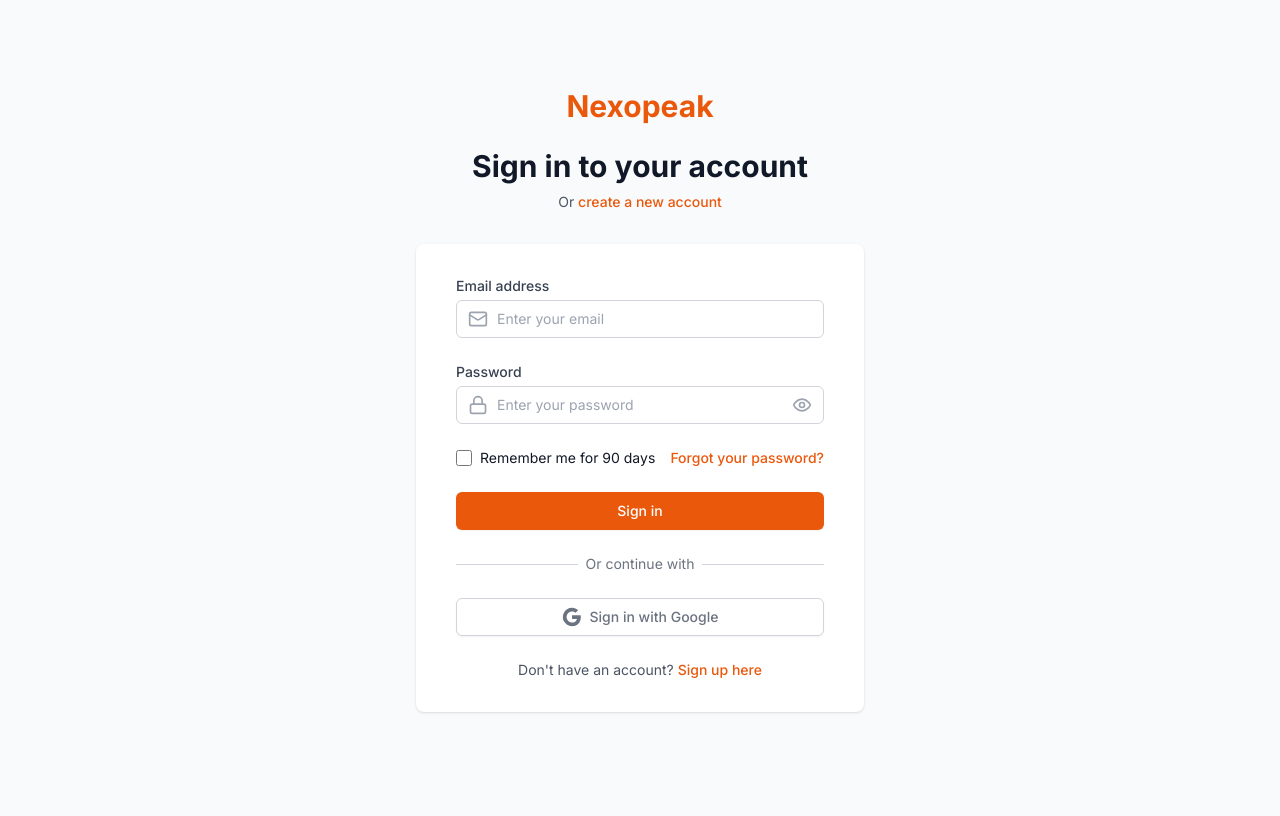
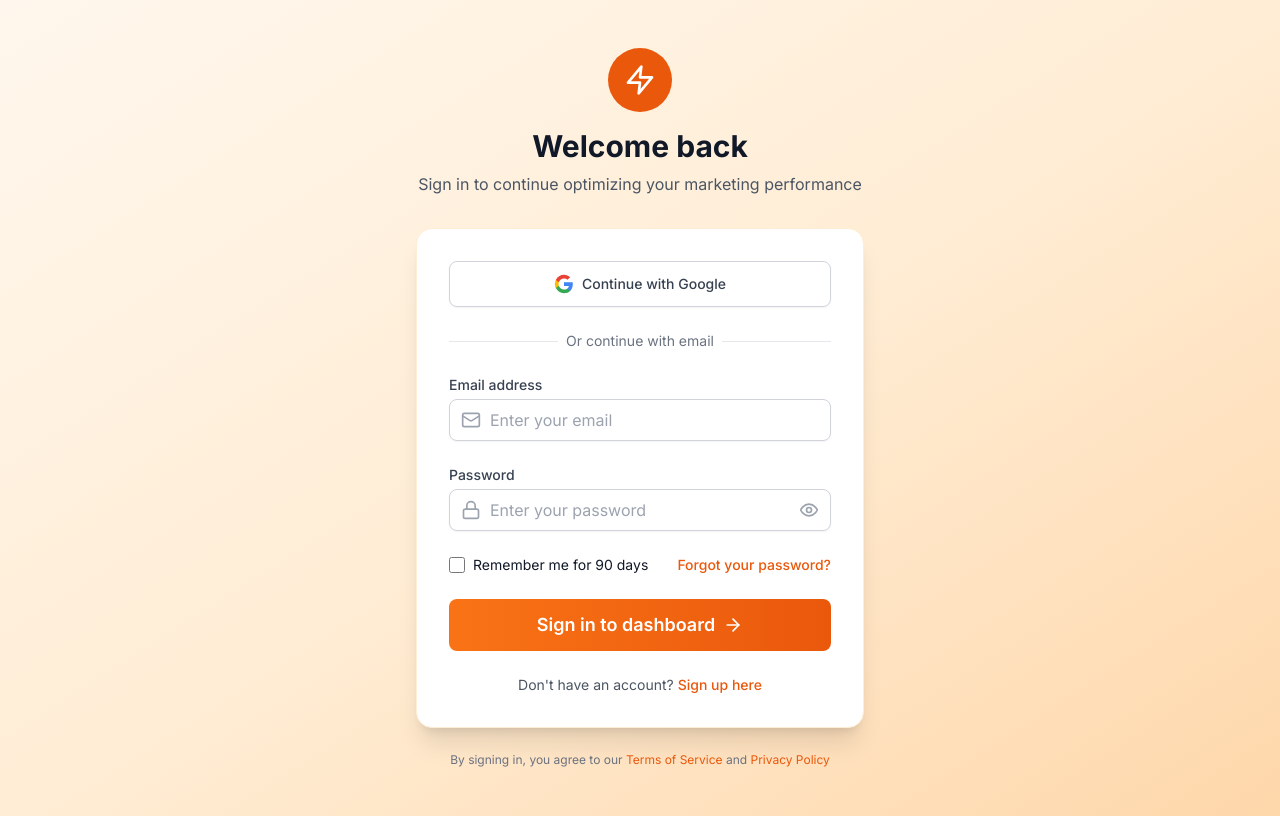
Before and after one commit to BenjaminR-PM/Nexopeak, a Next.js app in the folder frontend/: page /auth/login in a window 1280 px wide. Built offline with nearby package versions, Linux system fonts and the light colour scheme.

Commit message:
Update login page styling to match signup page and fix Google SSO functionality

```diff
--- a/frontend/app/auth/login/page.tsx
+++ b/frontend/app/auth/login/page.tsx
@@ -10,9 +10,12 @@
   Lock,
   AlertCircle,
   CheckCircle,
-  Loader2
+  Loader2,
+  Zap,
+  ArrowRight
 } from 'lucide-react'
 import { RequireNoAuth } from '@/components/ProtectedRoute'
+import Script from 'next/script'
 
 export default function LoginPage() {
   const [email, setEmail] = useState('')
@@ -20,6 +23,7 @@
   const [rememberMe, setRememberMe] = useState(false)
   const [showPassword, setShowPassword] = useState(false)
   const [isLoading, setIsLoading] = useState(false)
+  const [isOAuthLoading, setIsOAuthLoading] = useState(false)
   const [error, setError] = useState('')
   const [success, setSuccess] = useState('')
   const router = useRouter()
@@ -30,6 +34,16 @@
     if (token) {
       // Verify token is still valid
       verifyTokenAndRedirect(token)
+    }
+  }, [])
+
+  // Initialize Google Sign-In
+  useEffect(() => {
+    if (typeof window !== 'undefined' && window.google) {
+      window.google.accounts.id.initialize({
+        client_id: process.env.NEXT_PUBLIC_GOOGLE_CLIENT_ID || '641526035282-75q9tavd87q4spnhfemarscj2679t78m.apps.googleusercontent.com',
+        callback: handleGoogleResponse
+      })
     }
   }, [])
 
@@ -104,38 +118,67 @@
     }
   }
 
-  const handleGoogleLogin = async () => {
-    setIsLoading(true)
+  const handleGoogleResponse = async (response: any) => {
+    console.log('Google response received:', response)
+    setIsOAuthLoading(true)
     setError('')
 
     try {
-      // Google OAuth flow
       const apiUrl = process.env.NEXT_PUBLIC_API_URL || 'https://nexopeak-backend-54c8631fe608.herokuapp.com'
-      const response = await fetch(`${apiUrl}/api/v1/connections/google-analytics/auth`, {
-        method: 'GET',
+      console.log('API URL:', apiUrl)
+
+      const apiResponse = await fetch(`${apiUrl}/api/v1/auth/google`, {
+        method: 'POST',
         headers: {
-          'Content-Type': 'application/json'
-        }
+          'Content-Type': 'application/json',
+        },
+        body: JSON.stringify({
+          id_token: response.credential,
+          remember_me: rememberMe
+        }),
       })
 
-      if (response.ok) {
-        const data = await response.json()
-        if (data.redirect_url) {
-          // Store remember me preference
-          if (rememberMe) {
-            localStorage.setItem('google_remember_me', 'true')
+      console.log('Response status:', apiResponse.status)
+
+      if (!apiResponse.ok) {
+        const errorData = await apiResponse.json()
+        console.error('API Error:', errorData)
+        throw new Error(errorData.detail || 'Google login failed')
       }
-          window.location.href = data.redirect_url
+
+      const loginData = await apiResponse.json()
+      console.log('Login successful:', loginData.user.email)
+
+      // Store authentication data
+      localStorage.setItem('access_token', loginData.access_token)
+      localStorage.setItem('refresh_token', loginData.refresh_token)
+      localStorage.setItem('user_data', JSON.stringify(loginData.user))
+
+      if (loginData.remember_me) {
+        localStorage.setItem('remember_me', 'true')
+      }
+
+      setSuccess(`Welcome back ${loginData.user.name}! Redirecting...`)
+
+      // Redirect to dashboard
+      setTimeout(() => {
+        router.push('/dashboard')
+      }, 1000)
+
+    } catch (error: any) {
+      console.error('Google login error:', error)
+      setError(error.message || 'Google login failed. Please try again.')
+    } finally {
+      setIsOAuthLoading(false)
+    }
+  }
+
+  const handleGoogleLogin = () => {
+    console.log('Google login clicked!')
+    if (typeof window !== 'undefined' && window.google) {
+      window.google.accounts.id.prompt()
     } else {
-          throw new Error('No redirect URL received')
-        }
-      } else {
-        throw new Error(`HTTP ${response.status}: ${response.statusText}`)
-      }
-    } catch (error) {
-      setError('Failed to initiate Google login. Please try again.')
-    } finally {
-      setIsLoading(false)
+      setError('Google Sign-In not loaded. Please refresh the page.')
     }
   }
 
@@ -179,33 +222,72 @@
   }, [])
 
   return (
+    <>
+      <Script
+        src="https://accounts.google.com/gsi/client"
+        strategy="beforeInteractive"
+      />
       <RequireNoAuth>
-      <div className="min-h-screen bg-gray-50 flex flex-col justify-center py-12 sm:px-6 lg:px-8">
+        <div className="min-h-screen bg-gradient-to-br from-orange-50 via-orange-100 to-orange-200 flex flex-col justify-center py-12 sm:px-6 lg:px-8">
           <div className="sm:mx-auto sm:w-full sm:max-w-md">
             <div className="text-center">
-            <h1 className="text-3xl font-bold text-primary-600">Nexopeak</h1>
-            <h2 className="mt-6 text-3xl font-bold text-gray-900">Sign in to your account</h2>
-            <p className="mt-2 text-sm text-gray-600">
-              Or{' '}
-              <Link href="/auth/signup" className="font-medium text-primary-600 hover:text-primary-500">
-                create a new account
-              </Link>
+              <div className="mx-auto h-16 w-16 bg-orange-600 rounded-full flex items-center justify-center mb-4">
+                <Zap className="h-8 w-8 text-white" />
+              </div>
+              <h2 className="text-3xl font-bold text-gray-900 mb-2">
+                Welcome back
+              </h2>
+              <p className="text-gray-600">
+                Sign in to continue optimizing your marketing performance
               </p>
             </div>
           </div>
 
           <div className="mt-8 sm:mx-auto sm:w-full sm:max-w-md">
-          <div className="bg-white py-8 px-4 shadow sm:rounded-lg sm:px-10">
-            <form className="space-y-6" onSubmit={handleSubmit}>
+            <div className="bg-white rounded-2xl shadow-xl p-8 border border-orange-100">
+              {/* Google OAuth Button */}
+              <button
+                type="button"
+                onClick={handleGoogleLogin}
+                disabled={isOAuthLoading}
+                className="w-full flex justify-center items-center px-4 py-3 border border-gray-300 rounded-lg shadow-sm bg-white text-sm font-medium text-gray-700 hover:bg-gray-50 focus:outline-none focus:ring-2 focus:ring-offset-2 focus:ring-orange-500 disabled:opacity-50 transition-colors duration-200"
+              >
+                {isOAuthLoading ? (
+                  <div className="animate-spin rounded-full h-5 w-5 border-b-2 border-gray-700"></div>
+                ) : (
+                  <>
+                    <svg className="w-5 h-5 mr-2" viewBox="0 0 24 24">
+                      <path fill="#4285F4" d="M22.56 12.25c0-.78-.07-1.53-.2-2.25H12v4.26h5.92c-.26 1.37-1.04 2.53-2.21 3.31v2.77h3.57c2.08-1.92 3.28-4.74 3.28-8.09z"/>
+                      <path fill="#34A853" d="M12 23c2.97 0 5.46-.98 7.28-2.66l-3.57-2.77c-.98.66-2.23 1.06-3.71 1.06-2.86 0-5.29-1.93-6.16-4.53H2.18v2.84C3.99 20.53 7.7 23 12 23z"/>
+                      <path fill="#FBBC05" d="M5.84 14.09c-.22-.66-.35-1.36-.35-2.09s.13-1.43.35-2.09V7.07H2.18C1.43 8.55 1 10.22 1 12s.43 3.45 1.18 4.93l2.85-2.22.81-.62z"/>
+                      <path fill="#EA4335" d="M12 5.38c1.62 0 3.06.56 4.21 1.64l3.15-3.15C17.45 2.09 14.97 1 12 1 7.7 1 3.99 3.47 2.18 7.07l3.66 2.84c.87-2.6 3.3-4.53 6.16-4.53z"/>
+                    </svg>
+                    Continue with Google
+                  </>
+                )}
+              </button>
+
+              <div className="mt-6">
+                <div className="relative">
+                  <div className="absolute inset-0 flex items-center">
+                    <div className="w-full border-t border-gray-200" />
+                  </div>
+                  <div className="relative flex justify-center text-sm">
+                    <span className="px-2 bg-white text-gray-500">Or continue with email</span>
+                  </div>
+                </div>
+              </div>
+
+              <form className="mt-6 space-y-6" onSubmit={handleSubmit}>
                 {error && (
-                <div className="flex items-center space-x-2 text-red-600 bg-red-50 p-3 rounded-md">
+                  <div className="flex items-center space-x-2 text-red-600 bg-red-50 p-3 rounded-lg">
                     <AlertCircle className="h-5 w-5" />
                     <span>{error}</span>
                   </div>
                 )}
 
                 {success && (
-                <div className="flex items-center space-x-2 text-green-600 bg-green-50 p-3 rounded-md">
+                  <div className="flex items-center space-x-2 text-green-600 bg-green-50 p-3 rounded-lg">
                     <CheckCircle className="h-5 w-5" />
                     <span>{success}</span>
                   </div>
@@ -216,9 +298,7 @@
                     Email address
                   </label>
                   <div className="mt-1 relative">
-                  <div className="absolute inset-y-0 left-0 pl-3 flex items-center pointer-events-none">
-                    <Mail className="h-5 w-5 text-gray-400" />
-                  </div>
+                    <Mail className="absolute left-3 top-1/2 transform -translate-y-1/2 h-5 w-5 text-gray-400" />
                     <input
                       id="email"
                       name="email"
@@ -227,7 +307,7 @@
                       required
                       value={email}
                       onChange={(e) => setEmail(e.target.value)}
-                    className="appearance-none block w-full pl-10 pr-3 py-2 border border-gray-300 rounded-md placeholder-gray-400 focus:outline-none focus:ring-primary-500 focus:border-primary-500 sm:text-sm"
+                      className="w-full px-3 py-2 pl-10 border border-gray-300 rounded-lg shadow-sm focus:outline-none focus:ring-2 focus:ring-orange-500 focus:border-orange-500 transition-colors"
                       placeholder="Enter your email"
                     />
                   </div>
@@ -238,9 +318,7 @@
                     Password
                   </label>
                   <div className="mt-1 relative">
-                  <div className="absolute inset-y-0 left-0 pl-3 flex items-center pointer-events-none">
-                    <Lock className="h-5 w-5 text-gray-400" />
-                  </div>
+                    <Lock className="absolute left-3 top-1/2 transform -translate-y-1/2 h-5 w-5 text-gray-400" />
                     <input
                       id="password"
                       name="password"
@@ -249,18 +327,18 @@
                       required
                       value={password}
                       onChange={(e) => setPassword(e.target.value)}
-                    className="appearance-none block w-full pl-10 pr-12 py-2 border border-gray-300 rounded-md placeholder-gray-400 focus:outline-none focus:ring-primary-500 focus:border-primary-500 sm:text-sm"
+                      className="w-full px-3 py-2 pl-10 pr-12 border border-gray-300 rounded-lg shadow-sm focus:outline-none focus:ring-2 focus:ring-orange-500 focus:border-orange-500 transition-colors"
                       placeholder="Enter your password"
                     />
                     <button
                       type="button"
-                    className="absolute inset-y-0 right-0 pr-3 flex items-center"
+                      className="absolute right-3 top-1/2 transform -translate-y-1/2 text-gray-400 hover:text-gray-600"
                       onClick={() => setShowPassword(!showPassword)}
                     >
                       {showPassword ? (
-                      <EyeOff className="h-5 w-5 text-gray-400" />
+                        <EyeOff className="h-5 w-5" />
                       ) : (
-                      <Eye className="h-5 w-5 text-gray-400" />
+                        <Eye className="h-5 w-5" />
                       )}
                     </button>
                   </div>
@@ -274,7 +352,7 @@
                       type="checkbox"
                       checked={rememberMe}
                       onChange={(e) => setRememberMe(e.target.checked)}
-                    className="h-4 w-4 text-primary-600 focus:ring-primary-500 border-gray-300 rounded"
+                      className="h-4 w-4 text-orange-600 focus:ring-orange-500 border-gray-300 rounded"
                     />
                     <label htmlFor="remember-me" className="ml-2 block text-sm text-gray-900">
                       Remember me for 90 days
@@ -282,77 +360,70 @@
                   </div>
 
                   <div className="text-sm">
-                  <Link href="/auth/forgot-password" className="font-medium text-primary-600 hover:text-primary-500">
+                    <Link href="/auth/forgot-password" className="font-medium text-orange-600 hover:text-orange-500">
                       Forgot your password?
                     </Link>
                   </div>
                 </div>
 
-              <div>
                 <button
                   type="submit"
                   disabled={isLoading}
-                  className="w-full flex justify-center py-2 px-4 border border-transparent rounded-md shadow-sm text-sm font-medium text-white bg-primary-600 hover:bg-primary-700 focus:outline-none focus:ring-2 focus:ring-offset-2 focus:ring-primary-500 disabled:opacity-50 disabled:cursor-not-allowed"
+                  className="w-full bg-gradient-to-r from-orange-500 to-orange-600 hover:from-orange-600 hover:to-orange-700 text-white font-semibold text-lg py-3 px-4 rounded-lg transition-all duration-200 transform hover:scale-105 focus:outline-none focus:ring-2 focus:ring-orange-500 focus:ring-offset-2 disabled:opacity-50 disabled:cursor-not-allowed"
                 >
                   {isLoading ? (
-                    <Loader2 className="h-5 w-5 animate-spin" />
+                    <div className="flex items-center justify-center">
+                      <Loader2 className="h-5 w-5 animate-spin mr-2" />
+                      Signing in...
+                    </div>
                   ) : (
-                    'Sign in'
+                    <div className="flex items-center justify-center">
+                      Sign in to dashboard
+                      <ArrowRight className="ml-2 h-5 w-5" />
+                    </div>
                   )}
                 </button>
-              </div>
               </form>
-
-            <div className="mt-6">
-              <div className="relative">
-                <div className="absolute inset-0 flex items-center">
-                  <div className="w-full border-t border-gray-300" />
-                </div>
-                <div className="relative flex justify-center text-sm">
-                  <span className="px-2 bg-white text-gray-500">Or continue with</span>
-                </div>
-              </div>
-
-              <div className="mt-6">
-                <button
-                  onClick={handleGoogleLogin}
-                  disabled={isLoading}
-                  className="w-full inline-flex justify-center py-2 px-4 border border-gray-300 rounded-md shadow-sm bg-white text-sm font-medium text-gray-500 hover:bg-gray-50 disabled:opacity-50 disabled:cursor-not-allowed"
-                >
-                  <svg className="w-5 h-5" viewBox="0 0 24 24">
-                    <path
-                      fill="currentColor"
-                      d="M22.56 12.25c0-.78-.07-1.53-.2-2.25H12v4.26h5.92c-.26 1.37-1.04 2.53-2.21 3.31v2.77h3.57c2.08-1.92 3.28-4.74 3.28-8.09z"
-                    />
-                    <path
-                      fill="currentColor"
-                      d="M12 23c2.97 0 5.46-.98 7.28-2.66l-3.57-2.77c-.98.66-2.23 1.06-3.71 1.06-2.86 0-5.29-1.93-6.16-4.53H2.18v2.84C3.99 20.53 7.7 23 12 23z"
-                    />
-                    <path
-                      fill="currentColor"
-                      d="M5.84 14.09c-.22-.66-.35-1.36-.35-2.09s.13-1.43.35-2.09V7.07H2.18C1.43 8.55 1 10.22 1 12s.43 3.45 1.18 4.93l2.85-2.22.81-.62z"
-                    />
-                    <path
-                      fill="currentColor"
-                      d="M12 5.38c1.62 0 3.06.56 4.21 1.64l3.15-3.15C17.45 2.09 14.97 1 12 1 7.7 1 3.99 3.47 2.18 7.07l3.66 2.84c.87-2.6 3.3-4.53 6.16-4.53z"
-                    />
-                  </svg>
-                  <span className="ml-2">Sign in with Google</span>
-                </button>
-              </div>
-            </div>
 
               <div className="mt-6 text-center">
                 <p className="text-sm text-gray-600">
                   Don't have an account?{' '}
-                <Link href="/auth/signup" className="font-medium text-primary-600 hover:text-primary-500">
+                  <Link href="/auth/signup" className="font-medium text-orange-600 hover:text-orange-500">
                     Sign up here
                   </Link>
                 </p>
               </div>
             </div>
+
+            <div className="mt-6 text-center">
+              <p className="text-xs text-gray-500">
+                By signing in, you agree to our{' '}
+                <Link href="/terms-of-service" className="text-orange-600 hover:text-orange-500">
+                  Terms of Service
+                </Link>{' '}
+                and{' '}
+                <Link href="/privacy-policy" className="text-orange-600 hover:text-orange-500">
+                  Privacy Policy
+                </Link>
+              </p>
+            </div>
           </div>
         </div>
       </RequireNoAuth>
+    </>
   )
 }
+
+// Add TypeScript declarations for Google Identity Services
+declare global {
+  interface Window {
+    google: {
+      accounts: {
+        id: {
+          initialize: (config: any) => void
+          prompt: () => void
+        }
+      }
+    }
+  }
+}
```
Lines whose indentation alone changed are shown as unchanged.
